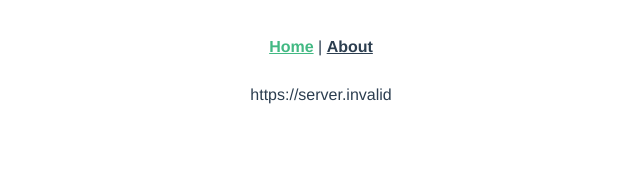
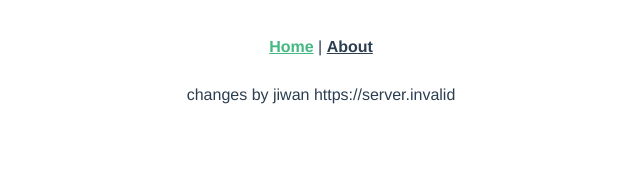
Before and after one commit to jiwantmg/avlekh-ui, a Vue app: page / in a window 1280 px wide. Shown: the top 176 px of the page, without its empty margins (319-959 px from the left). Built offline with nearby package versions, Linux system fonts and the light colour scheme; no server answers.

Commit message:
changes add by jiwan

```diff
--- a/src/views/Home.vue
+++ b/src/views/Home.vue
@@ -1,5 +1,6 @@
 <template>
   <div class="home">
+    changes by jiwan
     {{ appName }}
   </div>
 </template>
```
